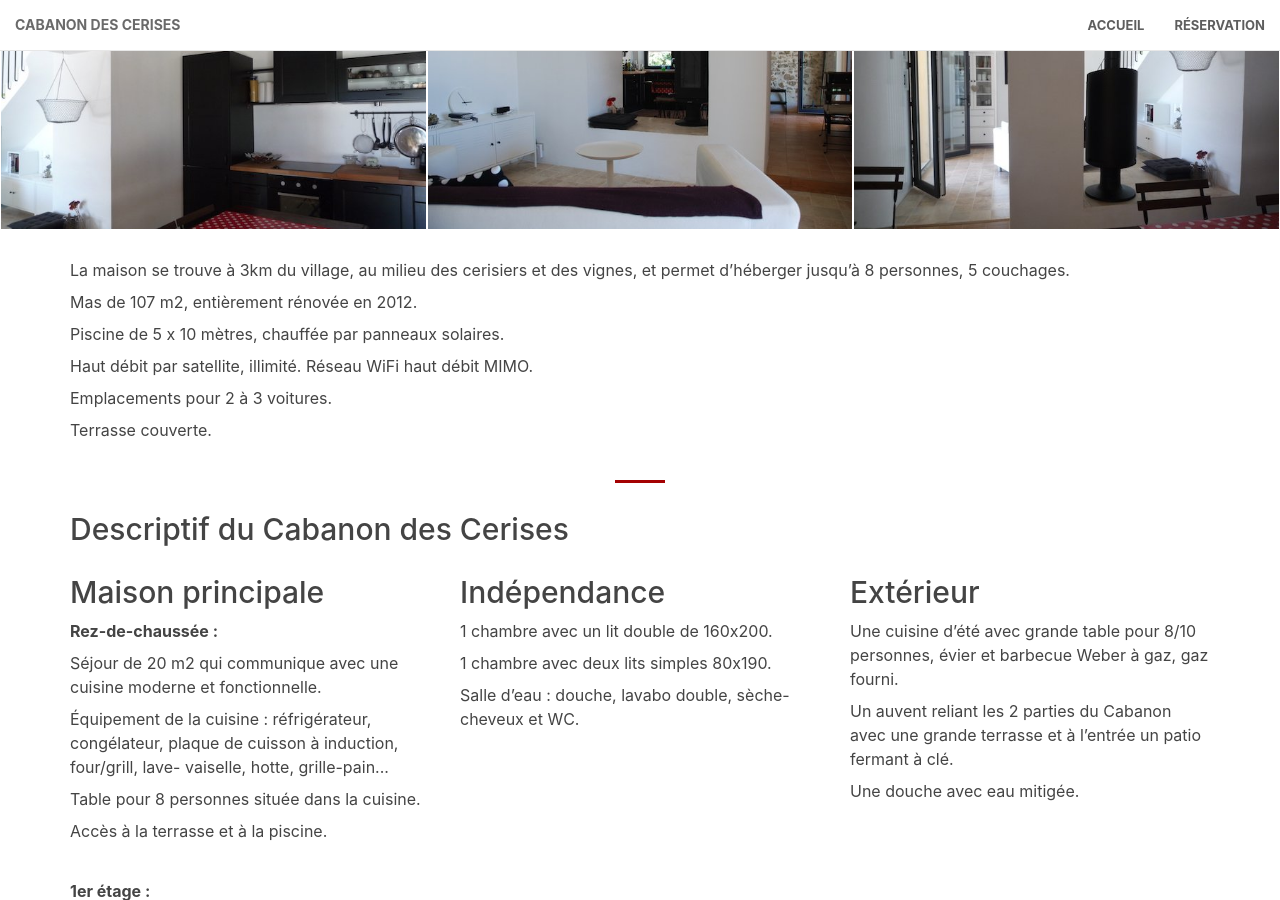
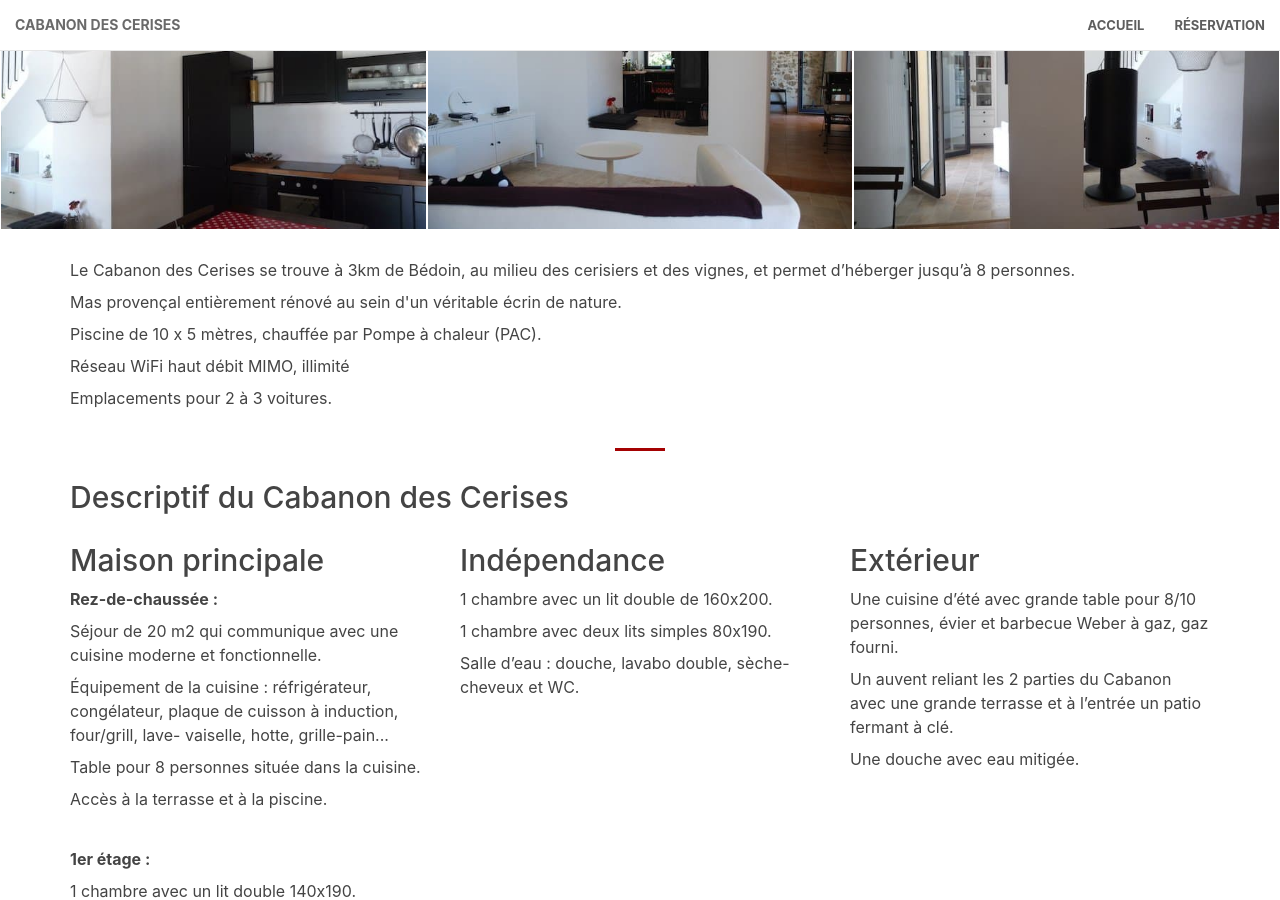
Before and after one commit to YoannDelpierre/cabanon, a Jekyll site: the page built from reserver.html, in a window 1280 px wide and 900 px high, scrolled down 1039 px. Built offline with Jekyll 4.4.1, drawn with Linux system fonts in a browser that asks for light colours.

Commit message:
update pictures and wording

```diff
--- a/_layouts/reservation.html
+++ b/_layouts/reservation.html
@@ -42,12 +42,11 @@ layout: compress
     <div class="container">
       <div class="row">
         <div class="col-lg-12">
-          <p>La maison se trouve à 3km du village, au milieu des cerisiers et des vignes, et permet d’héberger jusqu’à 8 personnes, 5 couchages.</p>
-          <p>Mas de 107 m2, entièrement rénovée en 2012.</p>
-          <p>Piscine de 5 x 10 mètres, chauffée par panneaux solaires.</p>
-          <p>Haut débit par satellite, illimité. Réseau WiFi haut débit MIMO.</p>
+          <p>Le Cabanon des Cerises se trouve à 3km de Bédoin, au milieu des cerisiers et des vignes, et permet d’héberger jusqu’à 8 personnes.</p>
+          <p>Mas provençal entièrement rénové au sein d'un véritable écrin de nature.</p>
+          <p>Piscine de 10 x 5 mètres, chauffée par Pompe à chaleur (PAC).</p>
+          <p>Réseau WiFi haut débit MIMO, illimité</p>
           <p>Emplacements pour 2 à 3 voitures.</p>
-          <p>Terrasse couverte.</p>
         </div>
       </div>
       <br>
```
Also changed, not shown: img/header.jpg, img/header_reservation.jpg, img/portfolio/home/1.jpg, img/portfolio/home/2.jpg, img/portfolio/home/3.jpg, img/portfolio/home/4.jpg, img/portfolio/home/5.jpg, img/portfolio/home/6.jpg, img/portfolio/maison/1.jpg, img/portfolio/maison/2.jpg, img/portfolio/maison/3.jpg, img/portfolio/maison/4.jpg, img/portfolio/maison/5.jpg, img/portfolio/maison/6.jpg, 3 more files.
